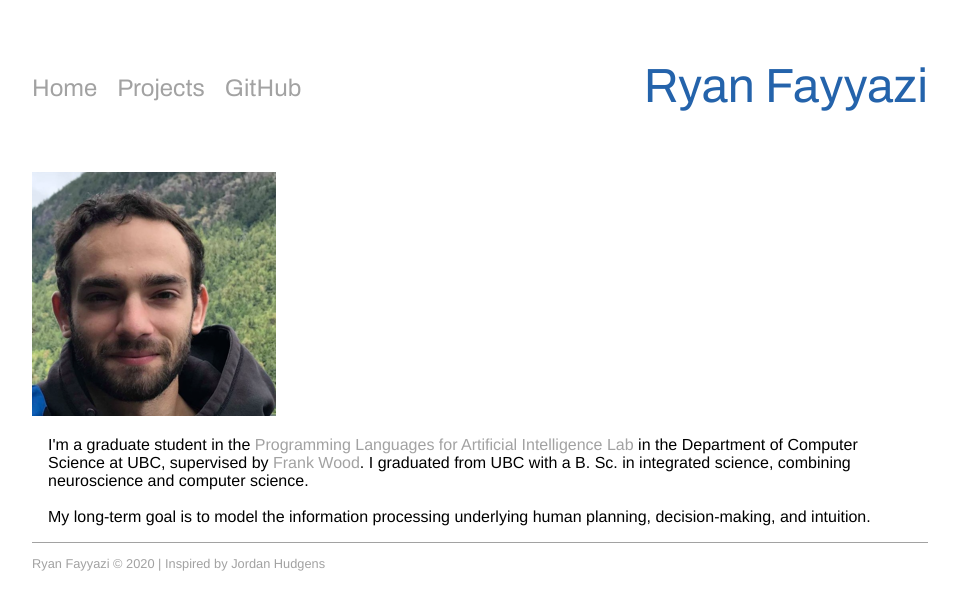
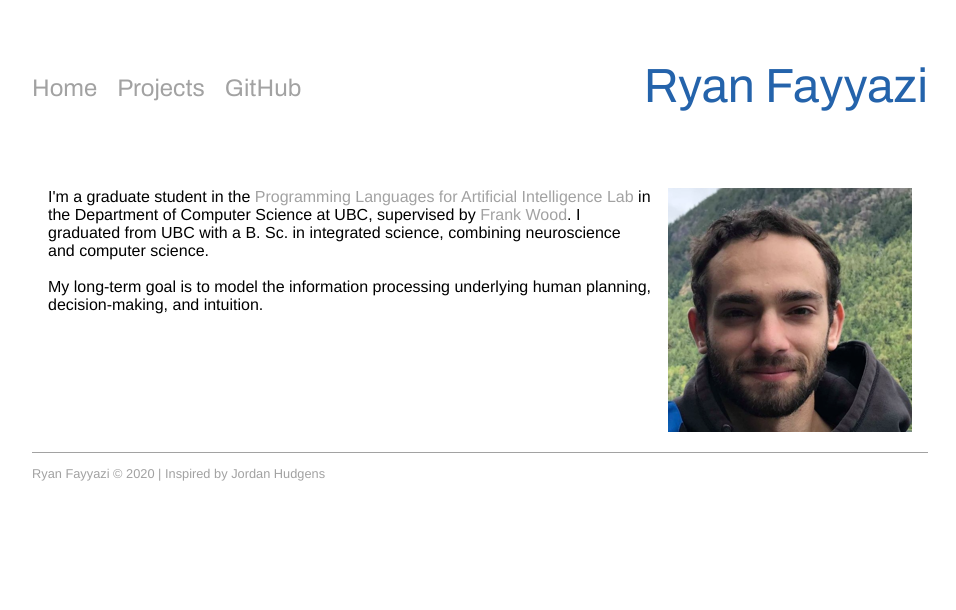
Before and after one commit to rfayyazi/rfayyazi.github.io, a Jekyll site: the page index.html, which Jekyll copies as it is, in a window 1280 px wide. Shown: the top 610 px of the page, without its empty margins (160-1116 px from the left). Built offline with Jekyll 4.4.1, drawn with Linux system fonts in a browser that asks for light colours.

Commit message:
Update index.html

```diff
--- a/index.html
+++ b/index.html
@@ -39,10 +39,10 @@
                 <br>
                 My long-term goal is to model the information processing underlying human planning, decision-making, and intuition.
               </td>
+              <td>
                 <div class='headshot'>
                   <img  src="img/headshot_small.png">
                 </div>
-              <td>
               </td>
             </tr>
           </tbody>
```
